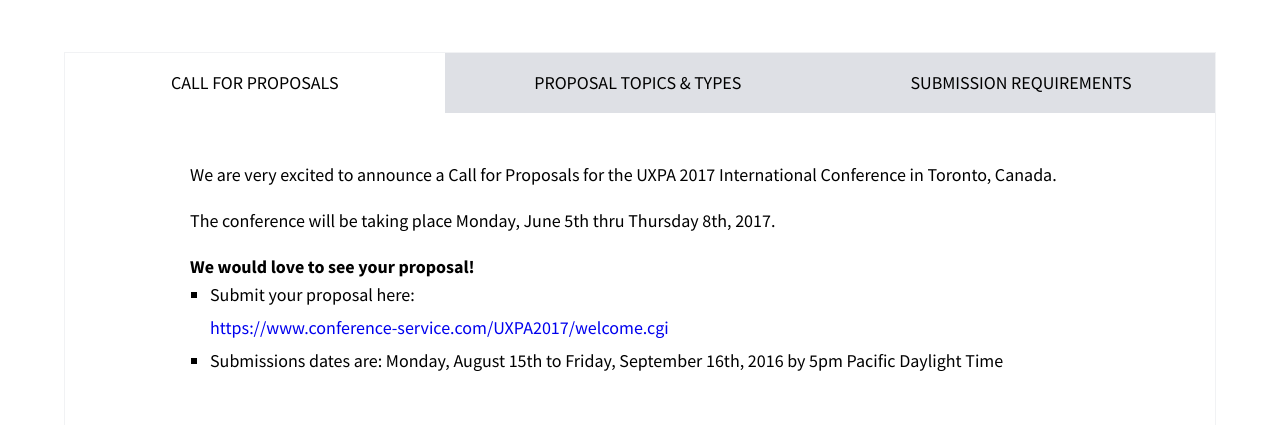
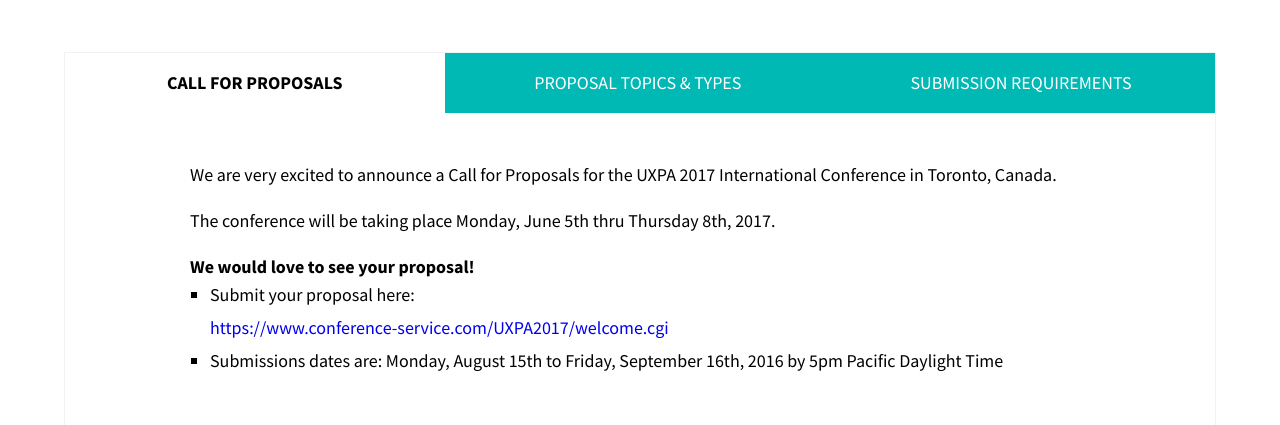
Before and after one commit to uxpa/uxpa.github.io, a plain HTML site: page callforproposals/index.html in a window 1280 px wide. Shown: the part 333-758 px from the top of the page. Drawn offline with nearby package versions, Linux system fonts and the light colour scheme.

Commit message:
Update index.html

```diff
--- a/callforproposals/index.html
+++ b/callforproposals/index.html
@@ -64,7 +64,8 @@
                 width: 100%;
                 height: 60px;
                 line-height: 60px;
-                background-color: #DEE0E5;
+                background-color: #00b8b4;
+                color: #fff;
                 cursor: pointer;
             }
             .split-section span{
@@ -75,6 +76,8 @@
             }
             .active {
                 background-color: #fff !important;
+                color: #000 !important;
+                font-weight: 600;
             }
             .sub-section {
                 display: none;
```
